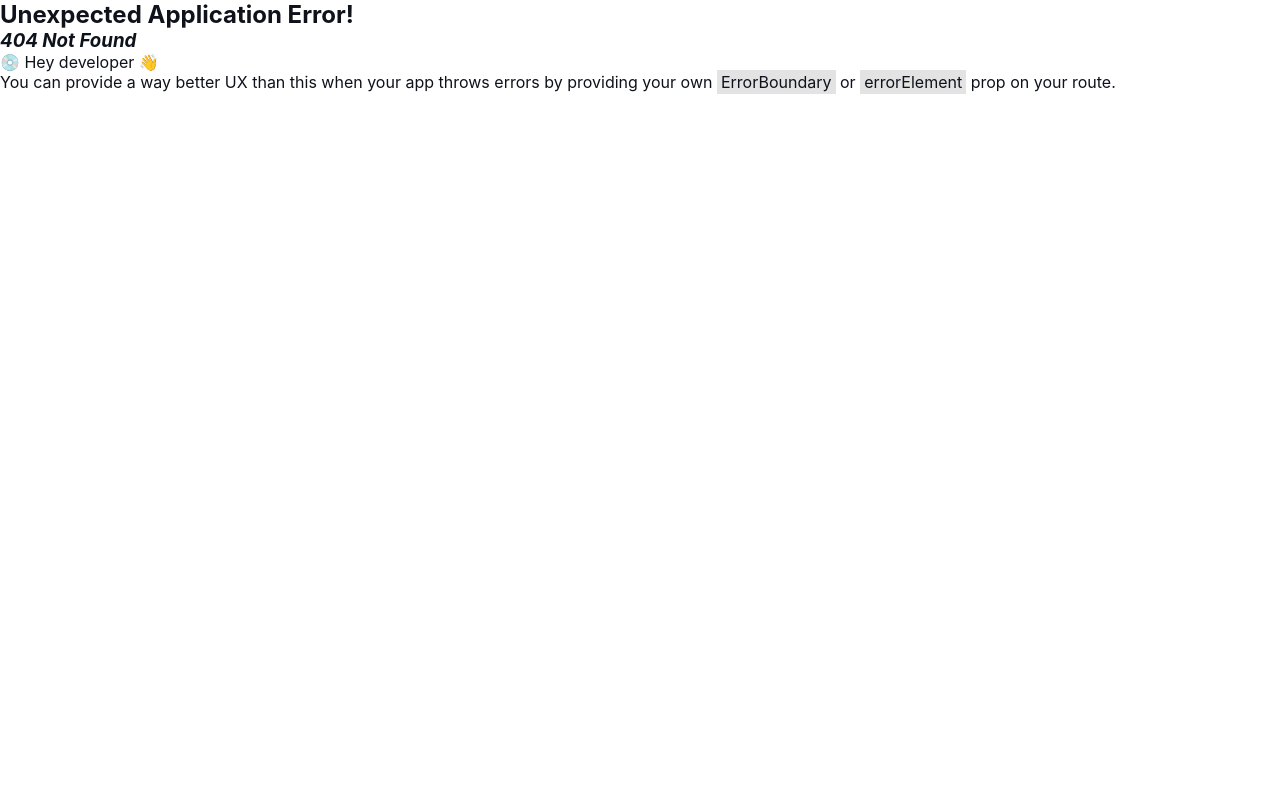
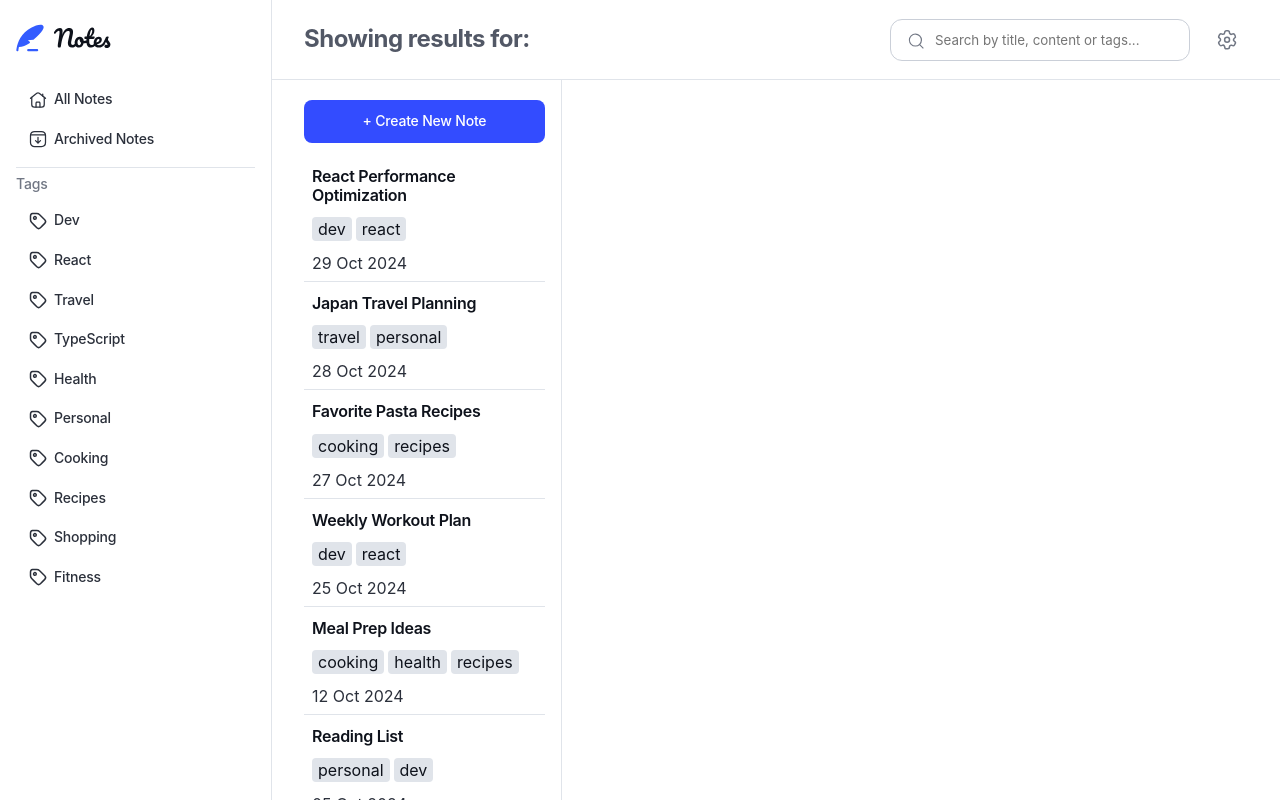
Before and after one commit to RicardoGeada/fm-note-taking-web-app, a React (Vite) app: page /search in a window 1280 px wide. Before the commit this address had no page. Built offline with nearby package versions, Linux system fonts and the light colour scheme; a web font is replaced by a local one.

Commit message:
feat(search page): add search page component

```diff
--- a/src/App.tsx
+++ b/src/App.tsx
@@ -13,6 +13,7 @@ import AllNotes from "./pages/main/AllNotes/AllNotes";
 import NoteDetail from "./components/NoteDetail/NoteDetail";
 import ArchivedNotes from "./pages/main/ArchivedNotes/ArchivedNotes";
 import Tags from "./pages/main/Tags/Tags";
+import Search from "./pages/main/Search/Search";
 
 const router = createBrowserRouter([
   {
@@ -44,6 +45,12 @@ const router = createBrowserRouter([
           },
         ],
       },
+      {
+        path: "/search",
+        element: <Search />,
+        handle: { title: "Showing results for:" },
+        children: [{ path: ":noteId", element: <NoteDetail /> }],
+      },
     ],
   },
   { path: "/login", element: <Login /> },
--- a/src/components/DesktopPageHeader/DesktopPageHeader.tsx
+++ b/src/components/DesktopPageHeader/DesktopPageHeader.tsx
@@ -5,21 +5,31 @@ import SearchIcon from "../../assets/images/icon-search.svg?react";
 import SettingsIcon from "../../assets/images/icon-settings.svg?react";
 import { useCurrentRouteInfo } from "../../hooks/useCurrentRouteInfo";
 import { TAGS } from "../../dummy-notes";
+import { useState} from "react";
+import { useSearchParams } from "react-router-dom";
 
 export default function DesktopPageHeader({ ...props }) {
-  const { title, isTagRoute, tagId } = useCurrentRouteInfo();
+  const { title, isTagRoute, tagId, isSearchRoute } = useCurrentRouteInfo();
   const tagName = TAGS.find((t) => t.id === tagId)?.name;
+  const [params] = useSearchParams();
+  const q = params.get("q") || "";
+  const [search, setSearch] = useState(q);
+
+  function handleInput(e: React.ChangeEvent<HTMLInputElement>) {
+    setSearch(e.target.value)
+  }
 
   return (
     <header {...props} className={clsx(styles["header"], props.className)}>
       <h1
         className={clsx(
           styles["header__headline"],
-          isTagRoute && tagName ? styles["header__headline--tag"] : ""
+          ((isTagRoute && tagName) || isSearchRoute) ? styles["header__headline--tag"] : ""
         )}
       >
         <span>{title}</span>
         {isTagRoute && tagName && ` ${tagName}`}
+        {isSearchRoute && ` ${search}`}
       </h1>
 
       <Input
@@ -32,6 +42,8 @@ export default function DesktopPageHeader({ ...props }) {
           onClick: () => {},
           content: <SearchIcon />,
         }}
+        value={search}
+        onChange={handleInput}
       />
 
       <button className={styles["header__settings-button"]}>
--- a/src/components/NotesList/NotesList.tsx
+++ b/src/components/NotesList/NotesList.tsx
@@ -8,6 +8,8 @@ import type { Note } from "../../types/note";
 import { useCurrentRouteInfo } from "../../hooks/useCurrentRouteInfo";
 import { Link, useNavigate } from "react-router-dom";
 import { TAGS } from "../../dummy-notes";
+import Input from "../Input/Input";
+import SearchIcon from "../../assets/images/icon-search.svg?react";
 
 type NotesListProps = {
   notes: Note[];
@@ -16,13 +18,14 @@ type NotesListProps = {
 
 export default function NotesList({ notes, basePath }: NotesListProps) {
   const isDesktop = useMediaQuery({ minWidth: 1080 });
-  const { title, isArchivedRoute, isTagRoute, tagId } = useCurrentRouteInfo();
+  const { title, isArchivedRoute, isTagRoute, tagId, isSearchRoute } =
+    useCurrentRouteInfo();
   const tagName = TAGS.find((t) => t.id === tagId)?.name;
   const navigate = useNavigate();
 
   return (
     <div className={styles["notes-list-wrapper"]}>
-      {!isDesktop && isTagRoute &&
+      {!isDesktop && isTagRoute && (
         <header>
           <button
             className={styles["notes-list__controls-button"]}
@@ -32,16 +35,35 @@ export default function NotesList({ notes, basePath }: NotesListProps) {
             <span>Go Back</span>
           </button>
         </header>
-      }
+      )}
 
-      {!isDesktop && (
-        <h2 className={clsx(
+      {!isDesktop && !isSearchRoute && (
+        <h2
+          className={clsx(
             styles["notes-list__headline"],
             isTagRoute && tagName ? styles["notes-list__headline--tag"] : ""
-        )}>
+          )}
+        >
           <span>{title}</span>
           {isTagRoute && tagName && ` ${tagName}`}
         </h2>
+      )}
+
+      {!isDesktop && isSearchRoute && (
+        <>
+          <h2 className={styles["notes-list__headline"]}>Search</h2>
+          <Input
+            label=""
+            id="search"
+            type="text"
+            placeholder="Search by title, content or tags..."
+            button={{
+              position: "left",
+              onClick: () => {},
+              content: <SearchIcon />,
+            }}
+          />
+        </>
       )}
 
       <button
@@ -62,6 +84,10 @@ export default function NotesList({ notes, basePath }: NotesListProps) {
       )}
       {isTagRoute && tagName && (
         <p>All notes with the "{tagName}" tag are shown here.</p>
+      )}
+      {/* TODO: search query variable */}
+      {!isDesktop && isSearchRoute && (
+        <p>All notes matching ”Dev” are displayed below.</p>
       )}
 
       {notes.length === 0 && (
--- a/src/hooks/useCurrentRouteInfo.ts
+++ b/src/hooks/useCurrentRouteInfo.ts
@@ -9,11 +9,13 @@ export function useCurrentRouteInfo() {
     const tagMatch = useMatch("/tag/:tagId/*");
     const isTagRoute = !!tagMatch;
     const tagId = tagMatch?.params?.tagId ?? null;
+    const isSearchRoute = !!useMatch("/search*");
 
     return {
         title,
         isArchivedRoute,
         isTagRoute,
-        tagId
+        tagId,
+        isSearchRoute
     }
 }
--- /dev/null
+++ b/src/pages/main/Search/Search.module.scss
@@ -0,0 +1,22 @@
+@use "./../../../fonts.scss";
+
+.searched-notes {
+  height: 100%;
+}
+
+.overlay {
+  position: absolute;
+  z-index: 1000;
+  left: 0;
+  right: 0;
+  top: 0;
+  bottom: 0;
+  background-color: var(--color-neutral-0);
+}
+
+@media (min-width: 67.5rem) {
+  // 1080px
+  .searched-notes {
+    display: flex;
+  }
+}
--- /dev/null
+++ b/src/pages/main/Search/Search.tsx
@@ -0,0 +1,34 @@
+import { useMediaQuery } from "react-responsive";
+import NotesList from "../../../components/NotesList/NotesList";
+import { DUMMY_NOTES } from "../../../dummy-notes";
+import { useState } from "react";
+import styles from "./Search.module.scss";
+import { Outlet, useParams, useSearchParams } from "react-router-dom";
+
+export default function Search() {
+  const [params] = useSearchParams();
+  const q = params.get("q") || "";
+  const [search] = useState(q);
+  const isDesktop = useMediaQuery({ minWidth: 1080 });
+  const searchedNotes = DUMMY_NOTES.filter((note) => {
+    const loweredSearch = search.toLowerCase();
+    return (
+      note.title.toLowerCase().includes(loweredSearch) ||
+      note.tags.find((t) => t.toLowerCase().includes(loweredSearch)) ||
+      note.text.toLowerCase().includes(loweredSearch)
+    );
+  });
+  const { noteId } = useParams();
+
+  return (
+    <div className={styles["searched-notes"]}>
+      <NotesList notes={searchedNotes} basePath={"/search"} />
+      {!isDesktop && noteId && (
+        <div className={styles["overlay"]}>
+          <Outlet />
+        </div>
+      )}
+      {isDesktop && noteId && <Outlet />}
+    </div>
+  );
+}
```
Lines whose indentation alone changed are shown as unchanged.
